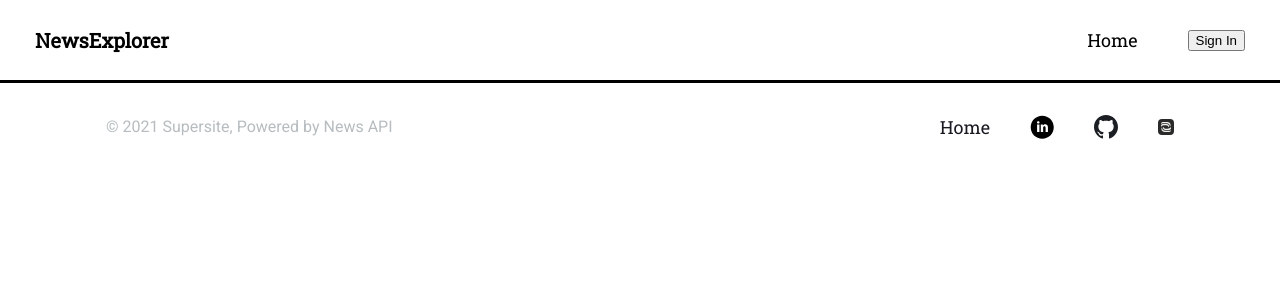
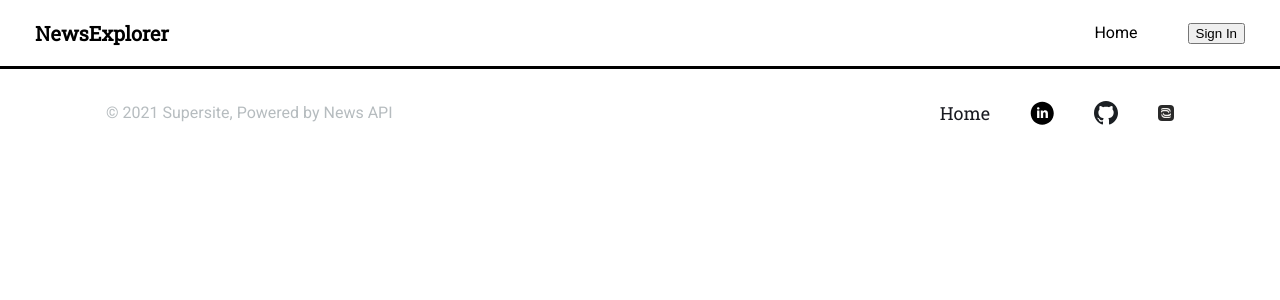
Before and after one commit to blinn26/project-name-frontend, a React (Create React App) app: page /saved-news in a window 1280 px wide. Shown: the top 300 px of the page. Built offline with nearby package versions, Linux system fonts and the light colour scheme.

Commit message:
saved point

```diff
--- a/src/components/Navigation/Navigation.css
+++ b/src/components/Navigation/Navigation.css
@@ -202,10 +202,7 @@
 }
 
 @media only screen and (max-width: 1439px) {
-  .navigation {
-    padding: 0 35px;
 
-  }
 
   .navigation__wrapper {
     gap: 50px;
@@ -214,6 +211,50 @@
   .navigation__hamburger-menu {
     display: none;
   }
+}
+
+.navigation {
+  background-color: transparent;
+  background: rgba(196, 196, 196, 0.01);
+  box-shadow: 0px -1px 0px 0px rgba(255, 255, 255, 0.20) inset;
+  height: 66px;
+  padding: 0 35px;
+}
+
+.navigation[data-theme='light'] {
+  background-color: var(--color-light-theme-bg);
+  color: var(--color-black);
+  border-bottom: var(--color-black) solid;
+  height: 66px;
+}
+
+.navigation__home-link-text {
+  text-align: center;
+  font-size: 16px;
+  font-family: Roboto;
+  font-weight: 500;
+  line-height: 24px;
+  display: flex;
+  height: 24px;
+}
+
+.navigation[data-theme='light'] .navigation__home-link-text {
+  display: flex;
+  height: 24px;
+  text-align: center;
+  font-size: 16px;
+  font-family: Roboto;
+  font-weight: 500;
+}
+
+.navigation.navigation__transparent .navigation__home-link-underline {
+  bottom: 5px;
+  width: 60px;
+
+}
+
+.navigation[data-theme='light'] .navigation__saved-news-link-underline {
+  top: 21px;
 }
 
 @media only screen and (max-width: 767px) {
--- a/src/components/NewsCard/NewsCard.css
+++ b/src/components/NewsCard/NewsCard.css
@@ -226,10 +226,12 @@
 
   .news-card {
     width: 224px;
+
   }
 
   .news-card__date {
     font-size: 18px;
+    margin: 5px 0 4px 0;
   }
 
   .news-card__image {
@@ -241,14 +243,26 @@
   .news-card__title {
     width: 192px;
     font-size: 22px;
+    font-family: Roboto Slab;
+    line-height: 24px;
   }
 
   .news-card__description {
     width: 192px;
+    font-size: 16px;
+    font-family: Roboto;
+    line-height: 22px;
   }
 
   .news-card__source {
     width: 192px;
+    color: var(--simulator-gray-text, #B6BCBF);
+    font-size: 16px;
+    font-family: Roboto Slab;
+    font-weight: 700;
+    line-height: 20px;
+    letter-spacing: 0.4px;
+    text-transform: uppercase;
   }
 
 
@@ -351,15 +365,19 @@
   .news-card__date {
     font-size: 17px;
     margin: 10px 0 0 0;
+    font-size: 18px;
+    font-family: Source Sans Pro;
+    line-height: 24px;
+    height: 24px;
   }
 
   .news-card__title {
     width: 100%;
     flex-grow: 0;
-
+    color: var(--main-primary, #1A1B22);
     font-size: 22px;
-
-
+    font-family: Roboto Slab;
+    line-height: 24px;
   }
 
   .news-card__placeholder {
@@ -371,20 +389,25 @@
     flex-grow: 0;
     font-size: 16px;
     text-align: left;
+    color: var(--main-primary, #1A1B22);
+    font-size: 16px;
+    font-family: Roboto;
+    line-height: 22px;
   }
 
   .news-card__source {
     width: 192px;
-    flex-grow: 0;
-    font-family: 'Roboto Slab',
-      'Arial',
-      sans-serif;
-    font-size: 16px;
+    font-family: Roboto Slab;
     font-weight: bold;
     font-stretch: normal;
     font-style: normal;
     text-align: left;
-    color: #b6bcbf;
+    color: var(--simulator-gray-text, #B6BCBF);
+    font-size: 16px;
+    font-weight: 700;
+    line-height: 20px;
+    letter-spacing: 0.4px;
+    text-transform: uppercase;
   }
 
   .news-card__content {
--- a/src/components/SavedNewsHeader/SavedNewsHeader.css
+++ b/src/components/SavedNewsHeader/SavedNewsHeader.css
@@ -51,6 +51,7 @@
 @media screen and (max-width: 768px) {
   .saved-news__container {
     padding: 40px 30px 40px;
+    height: 204px;
   }
 
   .saved__header {
@@ -61,6 +62,17 @@
     line-height: 34px;
     flex-direction: column;
 
+  }
+
+  .saved__title {
+    color: rgba(26, 27, 34, 0.50);
+    font-size: 14px;
+    font-family: Roboto;
+    line-height: 24px;
+    display: flex;
+    width: 712px;
+    height: 24px;
+    flex-direction: column;
   }
 
   .saved__keywords {
```
